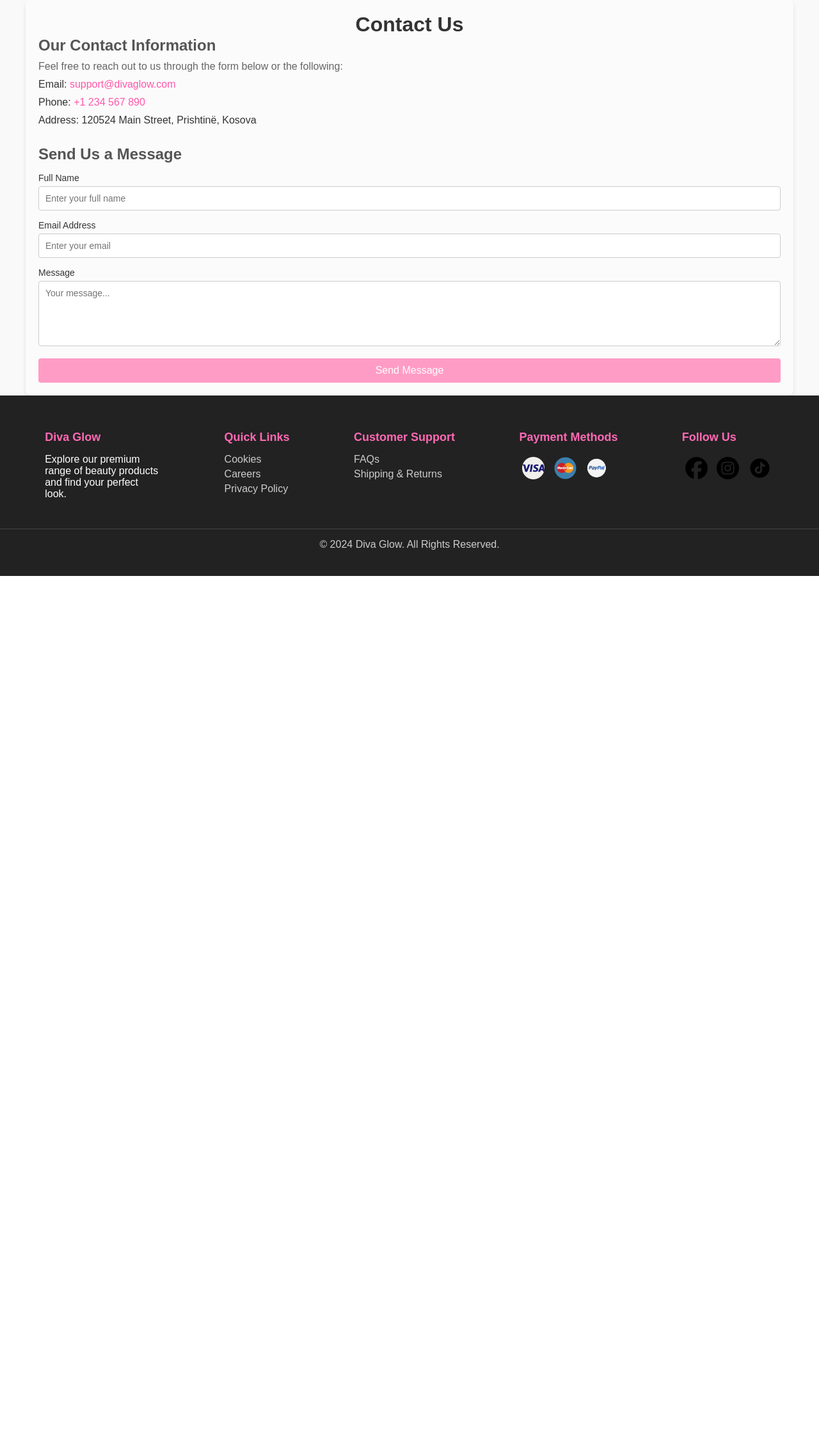
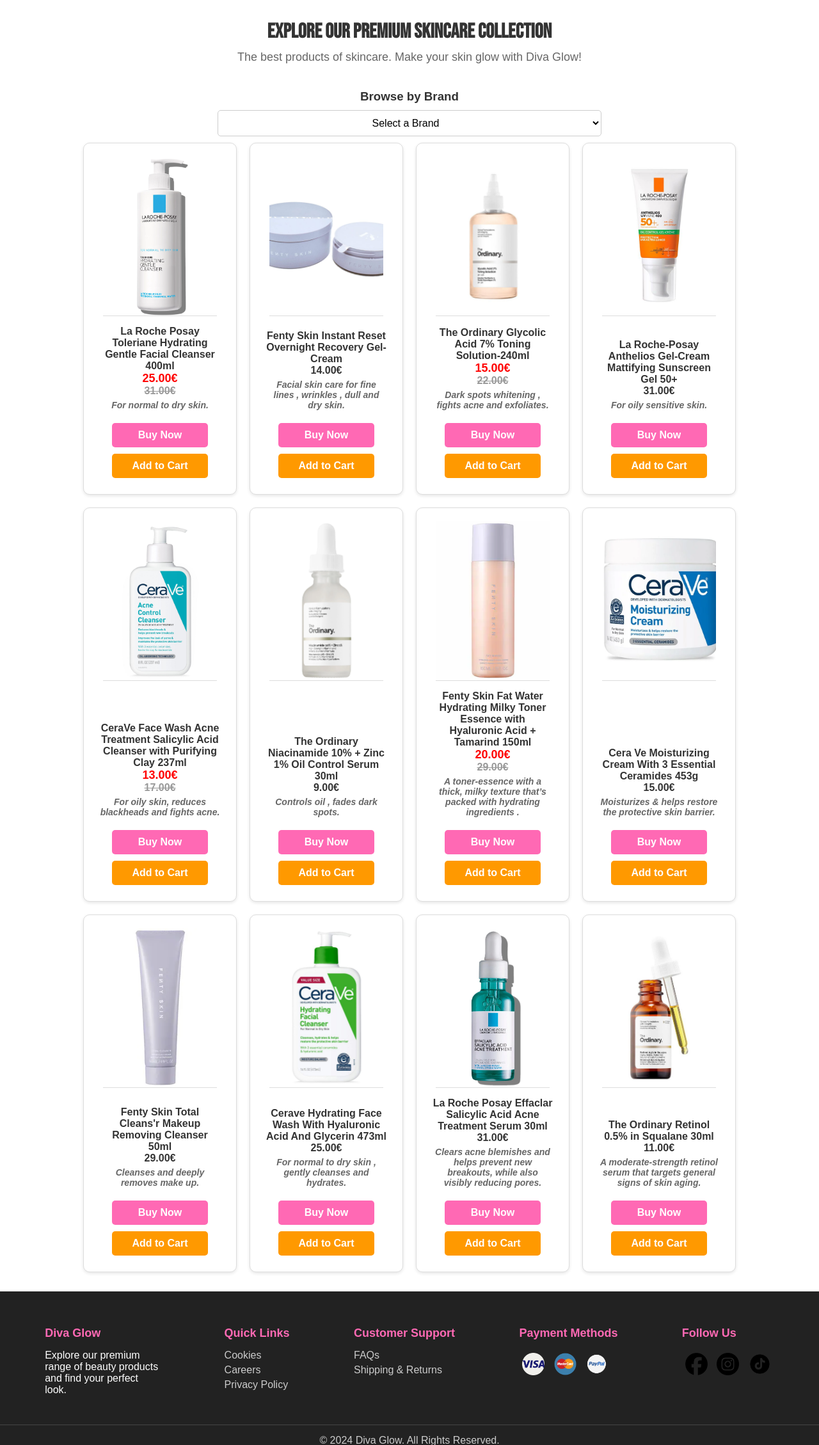
Before and after one commit to loritedemolli/ProjektiWEB, a PHP site: page /skincare.php in a window 1280 px wide. Shown: the part 96-2354 px from the top of the page at 64% size. Before the commit the page ends 996 px from the top, so only its background shows below. Run offline with PHP 8.4, Linux system fonts and the light colour scheme; the visitor is signed in with stand-in values (Sample User, id 1).

Commit message:
Skincare permiresim

```diff
--- a/skincare.php
+++ b/skincare.php
@@ -6,41 +6,167 @@
 }
 include_once 'inc/header.php';
 ?>
-
-<div class="contact-container">
-    <h1 class="contact-title">Contact Us</h1>
-
-    <div class="contact-info">
-        <h2>Our Contact Information</h2>
-        <p>Feel free to reach out to us through the form below or the following:</p>
-        <ul>
-            <li>Email: <a href="mailto:support@divaglow.com">support@divaglow.com</a></li>
-            <li>Phone: <a href="tel:+1234567890">+1 234 567 890</a></li>
-            <li>Address: 120524 Main Street, Prishtinë, Kosova</li>
-        </ul>
+<section id="makeup-products">
+         <div class="intro">
+            <h2>Explore Our Premium Skincare Collection</h2>
+            <p>The best products of skincare. Make your skin glow with Diva Glow!</p>
+        </div>
+           <div class="brands-category">
+            <h3>Browse by Brand</h3>
+            <select id="brand-dropdown" class="dropdown-box">
+                <option value="" disabled selected>Select a Brand</option>
+                <option value="all">All Products</option>
+                <option value="fenty">Fenty Skin</option>
+                <option value="cerave">Cera Ve</option>
+                <option value="laroche">La Roche Posay</option>
+                <option value="ordinary">The Ordinary</option>
+            </select>
+     </div>
+     <div class="product-container">
+        <div class="produkti" data-brand="laroche">
+            <img src="assets/img/pages/skincare/larochecleanser.jpg" alt="larochecleanser">
+            <div class="produkti-info">
+                <p>La Roche Posay Toleriane Hydrating Gentle Facial Cleanser 400ml</p>
+                <p class="zbritja">25.00€</p>
+                <p class="original-price">31.00€</p>
+                <p class="short-description">For normal to dry skin.</p>
+                <button class="buy-now">Buy Now</button>
+                <button class="add-to-cart">Add to Cart</button>
+        </div>
+    </div>
+        <div class="produkti"data-brand="fenty">
+            <img src="assets/img/pages/skincare/fentygel.jpg" alt="fg">
+            <div class="produkti-info">
+                <p>Fenty Skin Instant Reset Overnight Recovery Gel-Cream</p>
+                <p>14.00€</p>
+                <p class="short-description">Facial skin care for fine lines , wrinkles , dull and dry skin.</p>
+                <button class="buy-now">Buy Now</button>
+                <button class="add-to-cart">Add to Cart</button>
+        </div>
     </div>
 
-    <div class="contact-form">
-        <h2>Send Us a Message</h2>
-        <form id="contactForm" action="#" method="POST">
-            <label class="contact-label" for="name">Full Name</label>
-            <input class="contact-input" type="text" id="name" name="name" placeholder="Enter your full name" required>
-            <p id="nameError" class="error-message"></p>
+        <div class="produkti"data-brand="ordinary">
+            <img src="assets/img/pages/skincare/glycolic.jpg" alt="glycolic">
+            <div class="produkti-info">
+                <p>The Ordinary Glycolic Acid 7% Toning Solution-240ml</p>
+                <p class="zbritja">15.00€</p>
+                <p class="original-price">22.00€</p>
+                <p class="short-description">Dark spots whitening , fights acne and exfoliates.</p>
+                <button class="buy-now">Buy Now</button>
+                <button class="add-to-cart">Add to Cart</button>
+        </div>
+    </div>
 
-            <label class="contact-label" for="email">Email Address</label>
-            <input class="contact-input" type="email" id="email" name="email" placeholder="Enter your email" required>
-            <p id="emailError" class="error-message"></p>
+        <div class="produkti"data-brand="laroche">
+            <img src="assets/img/pages/skincare/larochespf.jpg" alt="spf">
+            <div class="produkti-info">
+                <p>La Roche-Posay Anthelios Gel-Cream Mattifying Sunscreen Gel 50+</p>
+                <p>31.00€</p>
+                <p class="short-description">For oily sensitive skin.</p>
+                <button class="buy-now">Buy Now</button>
+                <button class="add-to-cart">Add to Cart</button>
+        </div>
+    </div>
 
-            <label class="contact-label" for="message">Message</label>
-            <textarea class="contact-textarea" id="message" name="message" rows="5" placeholder="Your message..."
-                required></textarea>
-            <p id="messageError" class="error-message"></p>
-            <button class="contact-button" type="submit">Send Message</button>
-        </form>
+    <div class="produkti" data-brand="cerave">
+        <img src="assets/img/pages/skincare/ceraacne.jpg" alt="ceraa">
+        <div class="produkti-info">
+            <p>CeraVe Face Wash Acne Treatment Salicylic Acid Cleanser with Purifying Clay 237ml</p>
+            <p class="zbritja">13.00€</p>
+            <p class="original-price">17.00€</p>
+            <p class="short-description">For oily skin, reduces blackheads and fights acne.</p>
+            <button class="buy-now">Buy Now</button>
+            <button class="add-to-cart">Add to Cart</button>
     </div>
 </div>
 
-<script src="assets/js/contactus.js"></script>
+    <div class="produkti" data-brand="ordinary">
+        <img src="assets/img/pages/skincare/niacinamide.jpg" alt="ni">
+        <div class="produkti-info">
+            <p>The Ordinary Niacinamide 10% + Zinc 1% Oil Control Serum 30ml</p>
+            <p>9.00€</p>
+            <p class="short-description">Controls oil , fades dark spots.</p>
+            <button class="buy-now">Buy Now</button>
+            <button class="add-to-cart">Add to Cart</button>
+    </div>
+</div>
+<div class="produkti" data-brand="fenty">
+    <img src="assets/img/pages/skincare/fentytoner.jpg" alt="toner">
+    <div class="produkti-info">
+        <p>Fenty Skin Fat Water Hydrating Milky Toner Essence with Hyaluronic Acid + Tamarind 150ml</p>
+        <p class="zbritja">20.00€</p>
+        <p class="original-price">29.00€</p>
+        <p class="short-description">A toner-essence with a thick, milky texture that’s packed with hydrating ingredients .</p>
+        <button class="buy-now">Buy Now</button>
+        <button class="add-to-cart">Add to Cart</button>
+</div>
+</div>
+<div class="produkti"data-brand="cerave">
+<img src="assets/img/pages/skincare/cera.jpg" alt="cc">
+<div class="produkti-info">
+    <p>Cera Ve Moisturizing Cream With 3 Essential Ceramides 453g</p>
+    <p>15.00€</p>
+    <p class="short-description">Moisturizes & helps restore the protective skin barrier.</p>
+    <button class="buy-now">Buy Now</button>
+    <button class="add-to-cart">Add to Cart</button>
+</div>
+</div>
+<div class="produkti"data-brand="cerave">
+<img src="assets/img/pages/skincare/fentymc.jpg" alt="fmc">
+<div class="produkti-info">
+    <p>Fenty Skin Total Cleans'r Makeup Removing Cleanser 50ml</p>
+    <p>29.00€</p>
+    <p class="short-description">Cleanses and deeply removes make up.</p>
+    <button class="buy-now">Buy Now</button>
+    <button class="add-to-cart">Add to Cart</button>
+</div>
+</div>
+<div class="produkti"data-brand="cerave">
+<img src="assets/img/pages/skincare/ceracleanser.jpg" alt="ccc">
+<div class="produkti-info">
+    <p>Cerave Hydrating Face Wash With Hyaluronic Acid And Glycerin 473ml </p>
+    <p>25.00€</p>
+    <p class="short-description">For normal to dry skin , gently cleanses and hydrates.</p>
+    <button class="buy-now">Buy Now</button>
+    <button class="add-to-cart">Add to Cart</button>
+</div>
+</div>
+<div class="produkti"data-brand="laroche">
+<img src="assets/img/pages/skincare/laa.jpg" alt="laa">
+<div class="produkti-info">
+    <p>La Roche Posay Effaclar Salicylic Acid Acne Treatment Serum 30ml</p>
+    <p>31.00€</p>
+    <p class="short-description">Clears acne blemishes and helps prevent new breakouts, while also visibly reducing pores.</p>
+    <button class="buy-now">Buy Now</button>
+    <button class="add-to-cart">Add to Cart</button>
+</div>
+</div>
+<div class="produkti" data-brand="ordinary">
+<img src="assets/img/pages/skincare/retinol.jpg" alt="retinol">
+<div class="produkti-info">
+    <p>The Ordinary Retinol 0.5% in Squalane 30ml</p>
+    <p>11.00€</p>
+    <p class="short-description">A moderate-strength retinol serum that targets general signs of skin aging.</p>
+    <button class="buy-now">Buy Now</button>
+    <button class="add-to-cart">Add to Cart</button>
+</div>
+</div>
+</div>
+</section>
+<script>
+    document.getElementById("brand-dropdown").addEventListener("change", function () {
+        let selected = this.value;
+        let produktet = document.querySelectorAll(".produkti");
+        //for each loop me i shfaq ose fsheh produktet
+        produktet.forEach(function (product) {
+            if (selected === "all" || product.getAttribute("data-brand") === selected) {
+                product.style.display = "flex"; //shfaqe
+            } else {
+                product.style.display = "none";
+            }
+        });
+    });
+</script>
 <?php
 include_once 'inc/footer.php';
 ?>
```
